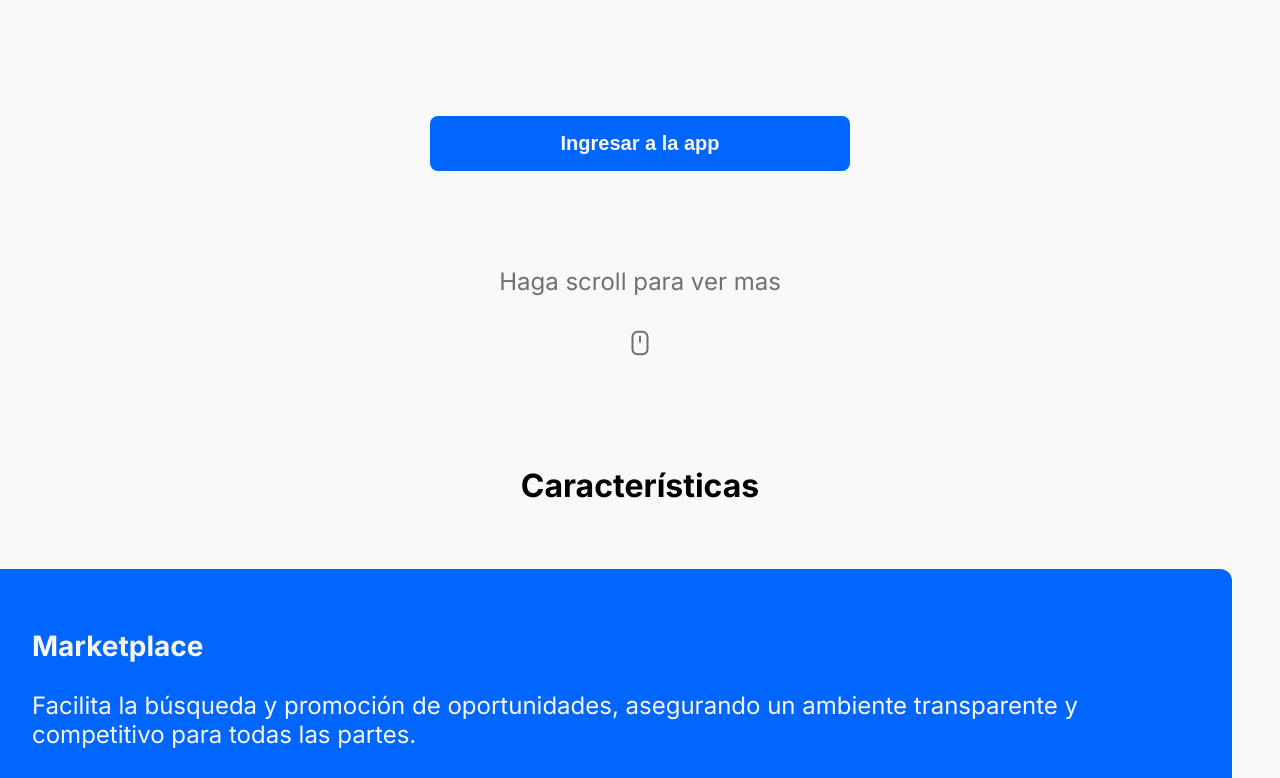
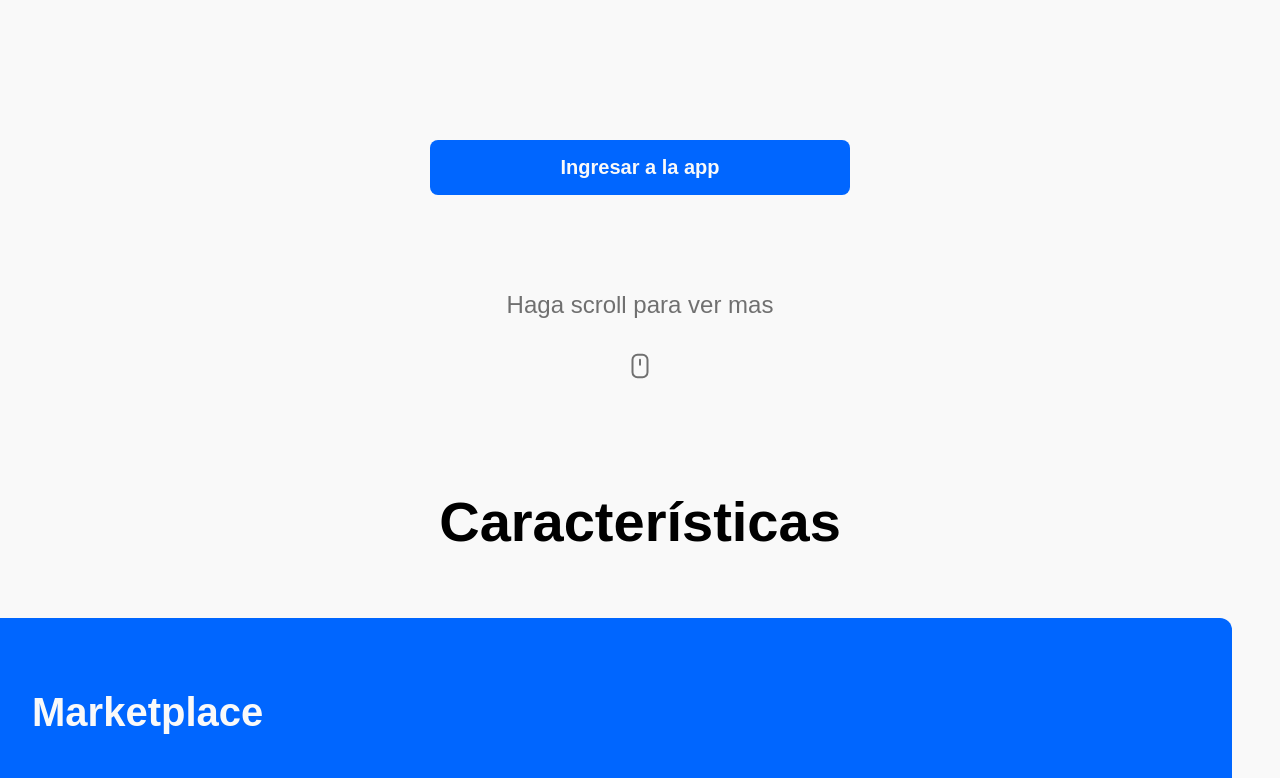
Before and after one commit to P4-Games/VeriTrust-Front, a Next.js app: page / in a window 1280 px wide. Shown: the part 375-1153 px from the top of the page. Built offline with nearby package versions, Linux system fonts and the light colour scheme.

Commit message:
update global styles

```diff
--- a/app/globals.css
+++ b/app/globals.css
@@ -1,10 +1,15 @@
 :root {
   --color-primary: #0066ff;
-  --color-secondary: #A1C7FF;
+  --color-secondary: #a1c7ff;
   --color-text: #171717;
+  --color-text-dark: #0066ff;
   --color-background: #f9f9f9;
+  --color-background-dark: #001029;
   --color-placeholder: #707070;
 }
+
+@import url("https://fonts.cdnfonts.com/css/satoshi");
+@import url("https://fonts.cdnfonts.com/css/tasa-explorer");
 
 body {
   margin: 0;
@@ -12,15 +17,31 @@ body {
 }
 
 h2 {
-  font-size: 2rem;
+  font-family: "TASA Explorer", sans-serif;
+  font-size: 3.5rem;
+  @media only screen and (max-width: 680px) {
+    font-size: 2rem;
+  }
 }
 
-h3{
-  font-size: 1.75rem;
+h3 {
+  font-family: "TASA Explorer", sans-serif;
+  font-size: 2.5rem;
+  @media only screen and (max-width: 680px) {
+    font-size: 1.75rem;
+  }
+}
+
+button {
+  font-family: "TASA Explorer", sans-serif;
 }
 
 p {
-  font-size: 1rem;
+  font-family: "Satoshi", sans-serif;
+  font-size: 1.5rem;
+  @media only screen and (max-width: 680px) {
+    font-size: 1rem;
+  }
 }
 
 @media (min-width: 768px) {
```
